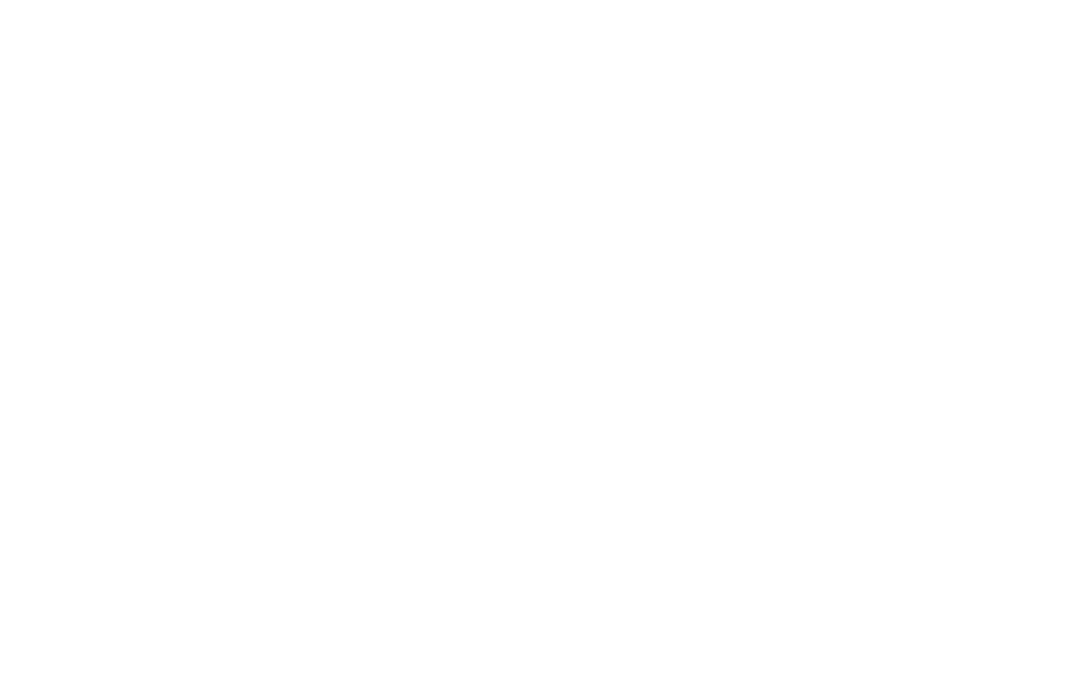
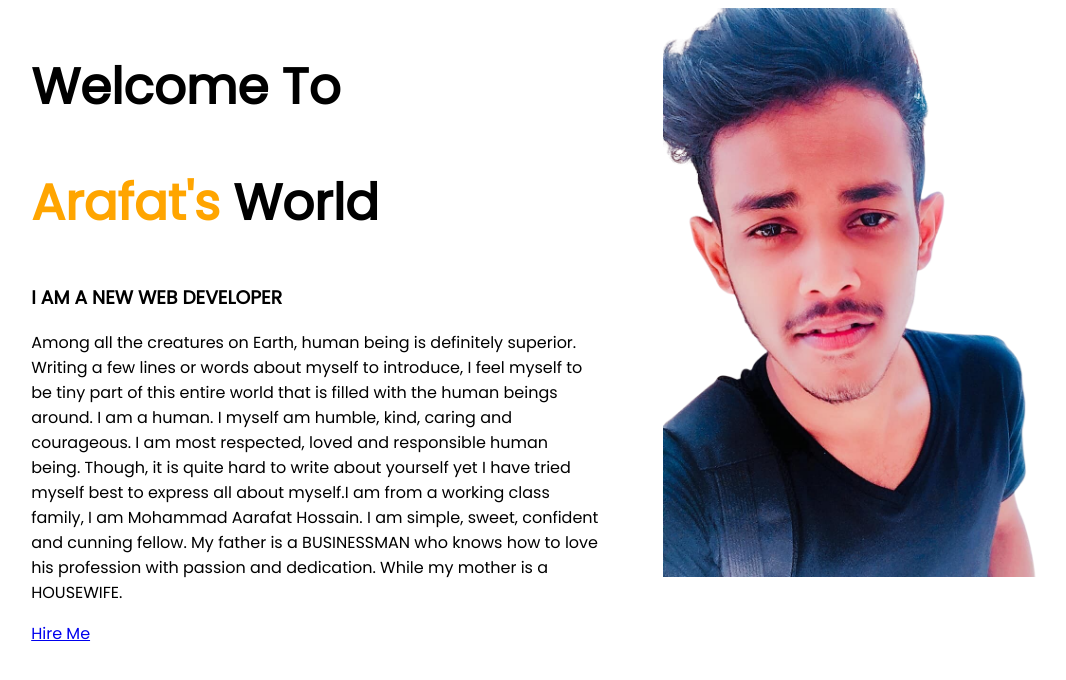
Before and after one commit to Aroarafat/My-first-portfolio, a plain HTML site: page index.html in a window 1280 px wide. Shown: the whole page, without its empty margins (40-1106 px from the left). Drawn offline with Linux system fonts and the light colour scheme.

Commit message:
link added

```diff
--- a/index.html
+++ b/index.html
@@ -1,13 +1,48 @@
 <!DOCTYPE html>
 <html lang="en">
+
 <head>
     <meta charset="UTF-8">
     <meta http-equiv="X-UA-Compatible" content="IE=edge">
     <meta name="viewport" content="width=device-width, initial-scale=1.0">
     <title>MY FIRST PORTFOLIO</title>
+    <link rel="preconnect" href="https://fonts.googleapis.com">
+    <link rel="preconnect" href="https://fonts.gstatic.com" crossorigin>
+    <link href="https://fonts.googleapis.com/css2?family=Poppins&display=swap" rel="stylesheet">
     <link rel="stylesheet" href="style.css">
 </head>
+
 <body>
+    <section>
+        <div class="halfwidth">
+            <h1>Welcome To</h1>
+            <h1><span class="orange-color">Arafat's</span> World</h1>
+
+            <h3>I AM A NEW WEB DEVELOPER</h3>
+            <P>Among all the creatures on Earth, human being is definitely superior. Writing a few lines or words about
+                myself to introduce, I feel myself to be tiny part of this entire world that is filled with the human
+                beings
+                around. I am a human. I myself am humble, kind, caring and courageous. I am most respected, loved and
+                responsible human being. Though, it is quite hard to write about yourself yet I have tried myself best
+                to
+                express all about myself.I am from a working class family, I am Mohammad Aarafat Hossain. I am simple,
+                sweet, confident and cunning fellow. My father is a BUSINESSMAN who knows how to love his profession
+                with
+                passion and dedication. While my mother is a HOUSEWIFE.</P>
+            <a target="_blank" href="https://www.linkedin.com/in/arafat-hossain-490428164/ h">Hire Me</a>
+
+
+        </div>
+        <div class="halfwidth">
+            <img src="images/download5.png" alt="">
+        </div>
+    </section>
+
+
+
+
+
 
 </body>
+
 </html>
--- a/style.css
+++ b/style.css
@@ -0,0 +1,23 @@
+body{
+    font-family: 'Poppins', sans-serif;
+}
+h1{
+    font-size: 50px;
+}
+.orange-color
+{color: orange;}
+section{display: flex;}
+
+.halfwidth{
+     width: 50%;
+
+    padding-left:5%;}
+
+
+
+.halfwidth img {width: 80%;
+
+
+
+
+}
```
Also changed, not shown: images/download5.png (added), images/dream-bg.png (added), images/exp-bg.png (added), images/fokira picture.png (added), images/jhankar.png (added), images/jhankar2.png (added), images/my-bg.png (added), images/my-bg2.png (added), images/top-banner.png (added), vabmarani/download.jpg (added), vabmarani/download1.jpg (added), vabmarani/download2.jpg (added), vabmarani/download3.jpg (added), vabmarani/download4.jpg (added).
